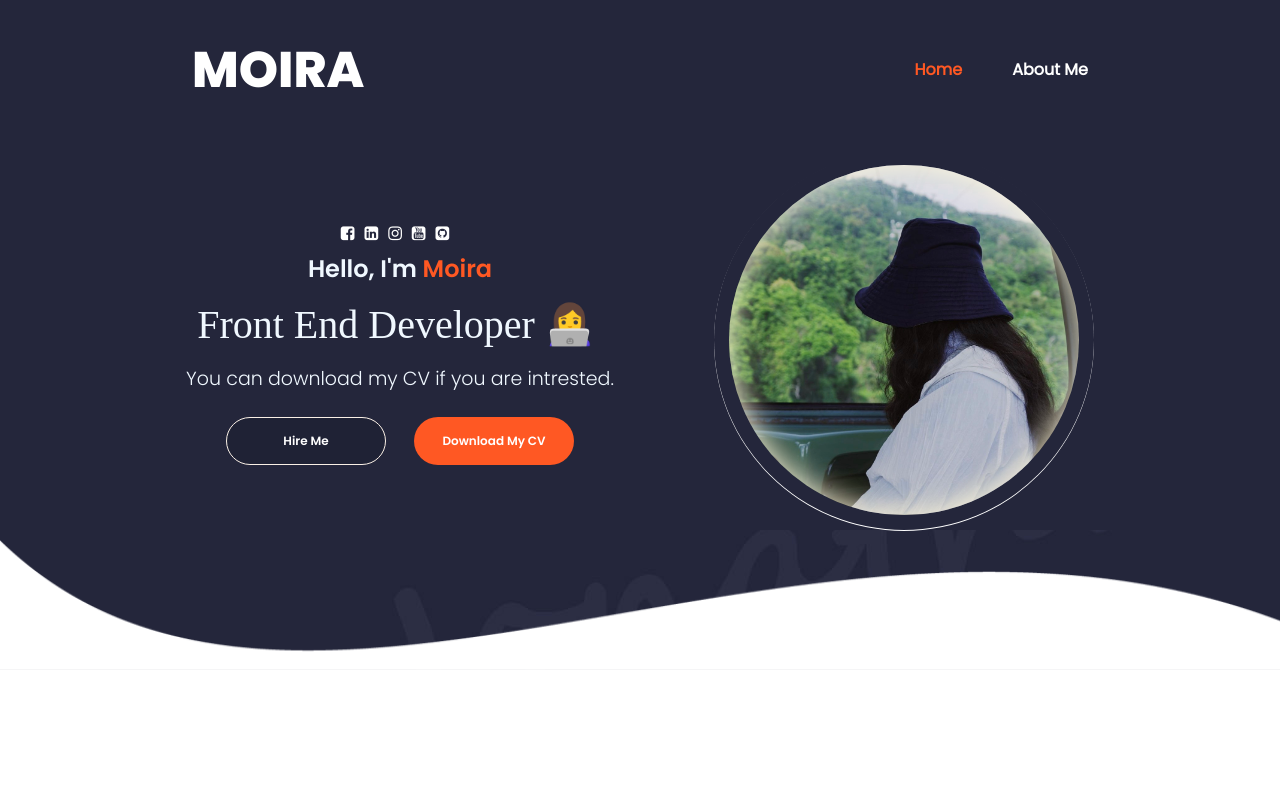
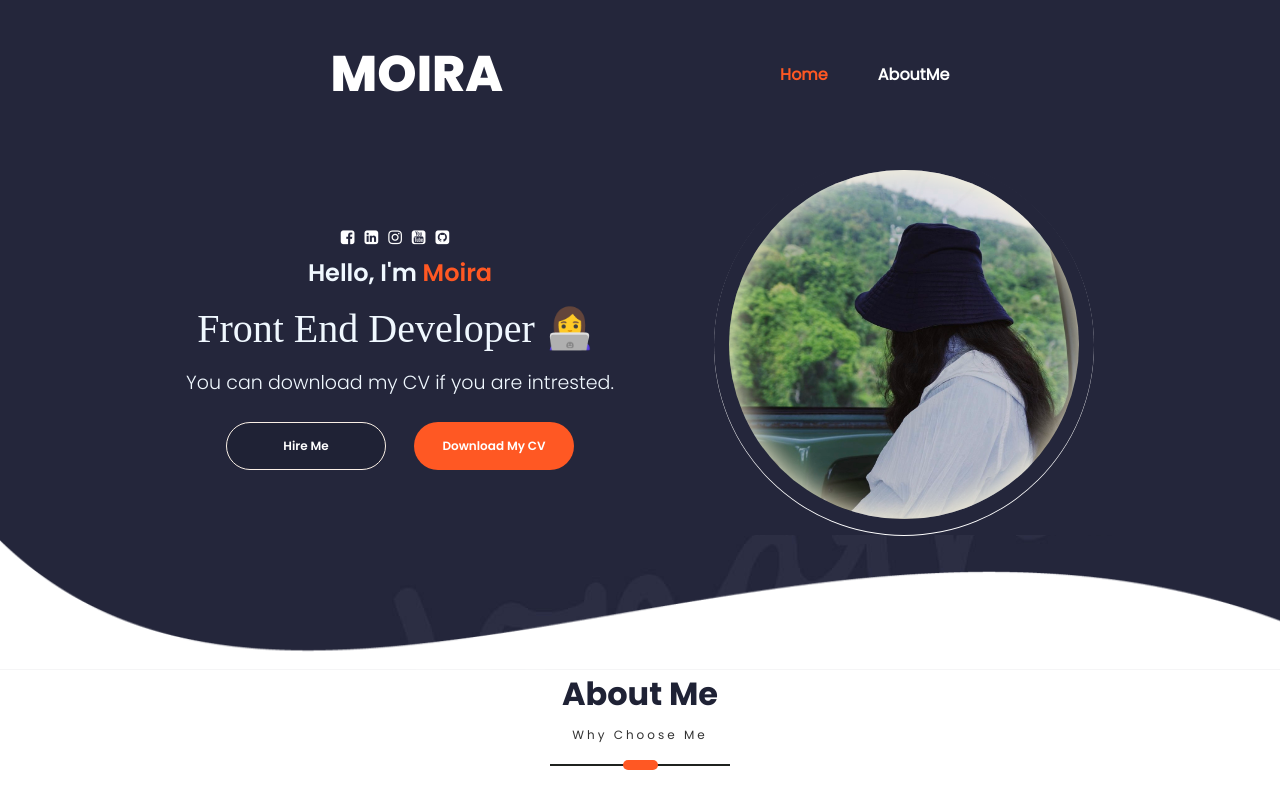
Before and after one commit to MoiraDust/React-Portfolio, a React (Create React App) app in the folder client/: page / in a window 1280 px wide. Shown: the top 808 px of the page. Built offline with nearby package versions, Linux system fonts and the light colour scheme; a web font is replaced by a local one.

Commit message:
about me

```diff
--- a/client/src/PortfolioContainer/AboutMe/AboutMe.js
+++ b/client/src/PortfolioContainer/AboutMe/AboutMe.js
@@ -2,7 +2,40 @@ import React, { useEffect } from "react";
 import ScreenHeading from "../../utilities/ScreenHeading/ScreenHeading";
 import ScrollerService from "../../utilities/ScrollService";
 import Animations from "../../utilities/Animations";
+import "./AboutMe.css";
 
-export default function AboutMe() {
-  return <div></div>;
+export default function AboutMe(props) {
+  let fadeInScreenHandler = (screen) => {
+    if (screen.fadeInScreen != props.id) return;
+    Animations.animations.fadeInScreen(props.id);
+  };
+  const fadeInSubscription =
+    ScrollerService.currentScreenFadeIn.subscribe(fadeInScreenHandler);
+  // create data
+  const SCREEN_CONSTANTS = {
+    description:
+      "Hi, I am Moira and I want to find an ICT-related job. I am a master of IT & Master of ITM who graduated from the University of Sydney in December 2021, My specialization is software development, and I am interested in web application development. I am a frequent user of React.js, javascript, HTML, CSS, MongoDB etc. Apart from that, I've been learning new things like PHP, Wordpress, Python and Django. In addition to my project experience in the resume, I also put some of my little interesting projects in LinkedIn featured. If you are interested, you can check them out by browsing my LinkedIn.",
+    highlights: {
+      heading: "Here are few highlights",
+      bullets: [
+        "MREN stack Developer",
+        "JavaScript Developer",
+        "Building REST API",
+        "Query SQL and non-SQL database",
+      ],
+    },
+    learning: {
+      heading: "Here are the skills I still learning and improving",
+      skills: ["AWS", "Wordpress", "CSS", "etc"],
+    },
+  };
+  // display data
+  const renderHighlights = () => {};
+  return (
+    <div className="about-me-container screen-container" id={props.id || ""}>
+      <div className="about-me-parent">
+        <ScreenHeading title={"About Me"} subHeading={"Why Choose Me"} />
+      </div>
+    </div>
+  );
 }
--- a/client/src/PortfolioContainer/Home/Footer/Footer.css
+++ b/client/src/PortfolioContainer/Home/Footer/Footer.css
@@ -9,7 +9,6 @@
     width: 100%;
     height: 100%;
     max-width: 1920px;
-
 }
 .footer-parent img{
     max-width: 100%;
--- a/client/src/PortfolioContainer/Home/Header/Header.css
+++ b/client/src/PortfolioContainer/Home/Header/Header.css
@@ -1,13 +1,13 @@
 .header-container{
     display: flex;
     justify-content: center;
-    height: 140px;
+    height: 149px;
     color: var(--white);
 }
 .header-parent{
     display: flex;
     align-items: center;
-    justify-content: space-between;
+    justify-content: space-around;
     height: 100%;
     width: 70%;
     color: var(--white);
@@ -63,7 +63,7 @@
         justify-content: space-around;
         background-color: #1f2235;
         z-index: 1000;
-        opacity: 0.8;
+        opacity: 0.5;
         transition: all 0.8s ease-out;
     }
     .header-option-seperator{
@@ -72,11 +72,8 @@
     .selected-header-option{
         color: var(--white);
     }
-    .header-option{
-        color: var(--white);
-    }
     .header-hamburger-bars{
-        font-size: 30px;
+        font-size: 36px;
         cursor: pointer;
         margin: 0px 10px;
         color: var(--white);
--- a/client/src/PortfolioContainer/Home/Home.css
+++ b/client/src/PortfolioContainer/Home/Home.css
@@ -2,7 +2,7 @@
     display: flex;
     flex-direction: column;
     justify-content: space-between;
-    /* height: 50vh !important; */
     min-height: 670px;
     background-image: url(../../assets//Home/bg.jpg);
+    background-repeat: no-repeat;
 }
--- a/client/src/PortfolioContainer/Home/Home.js
+++ b/client/src/PortfolioContainer/Home/Home.js
@@ -4,9 +4,9 @@ import Footer from "./Footer/Footer";
 import "./Home.css";
 import Header from "./Header/Header";
 
-export default function Home() {
+export default function Home(props) {
   return (
-    <div className="home-container">
+    <div className="home-container" id={props.id || ""}>
       <Header />
       <Profile />
       <Footer />
--- a/client/src/PortfolioContainer/Home/Profile/Profile.css
+++ b/client/src/PortfolioContainer/Home/Profile/Profile.css
@@ -6,6 +6,7 @@
     height: 10%;
     min-height: fit-content;
     background-image: url(../../../assets/Home/bg.jpg);
+    background-repeat: no-repeat;
 }
 .profile-parent{
     display: flex;
--- a/client/src/PortfolioContainer/PortfolioContainer.js
+++ b/client/src/PortfolioContainer/PortfolioContainer.js
@@ -16,5 +16,5 @@ export default function PortfolioContainer() {
     );
   };
 
-  return <div className="profile-container">{mapAllScreens()}</div>;
+  return <div className="portfolio-container">{mapAllScreens()}</div>;
 }
--- a/client/src/utilities/ScreenHeading/ScreenHeading.css
+++ b/client/src/utilities/ScreenHeading/ScreenHeading.css
@@ -1,46 +1,41 @@
-.screen-container{
+.heading-container {
     display: flex;
     flex-direction: column;
     align-items: center;
     width: 100%;
     margin: 0 0 50px 0;
   }
-
-.screen-heading{
+  .screen-sub-heading {
+    letter-spacing: 3px;
+    margin: 8px 0 10px 0;
+    font-size: 12px;
+    color: var(--black);
+  }
+  .screen-heading {
     font-size: 32px;
     color: #1f2235;
     font-family: "Poppins Bold";
   }
-
-.screen-sub-heading{
-    letter-spacing: 3px;
-    font-size: 12px;
-    margin: 8px 0 18px 0;
-    color: var(--black);
-}
-
-.heading-seperator{
+  .heading-seperator {
     display: flex;
     align-items: center;
     position: relative;
     width: 180px;
     margin: 10px 0 0 0;
   }
-
-.seperator-line{
+  .seperator-line {
     width: 100%;
     height: 2px;
-    background-color: #1f2235;
+    background-color: #1f221f;
   }
-
-.seperator-blob{
+  .seperator-blob {
     height: 10px;
     width: 100%;
     position: absolute;
     display: flex;
     justify-content: center;
   }
-.seperator-blob div{
+  .seperator-blob div {
     width: 35px;
     border-radius: 10px;
     background-color: var(--dark-orange);
--- a/client/src/utilities/ScreenHeading/ScreenHeading.js
+++ b/client/src/utilities/ScreenHeading/ScreenHeading.js
@@ -3,7 +3,7 @@ import "./ScreenHeading.css";
 
 export default function ScreenHeading(props) {
   return (
-    <div className="screen-container">
+    <div className="heading-container">
       <div className="screen-heading">
         <span>{props.title}</span>
       </div>
@@ -14,12 +14,10 @@ export default function ScreenHeading(props) {
       ) : (
         <div></div>
       )}
-
       <div className="heading-seperator">
-        <div className="seperator-line">
-          <div className="seperator-blob">
-            <div></div>
-          </div>
+        <div className="seperator-line"></div>
+        <div className="seperator-blob">
+          <div></div>
         </div>
       </div>
     </div>
--- a/client/src/utilities/commonUtils.js
+++ b/client/src/utilities/commonUtils.js
@@ -7,7 +7,7 @@ export const TOTAL_SCREENS = [
     component: Home,
   },
   {
-    screen_name: "About Me",
+    screen_name: "AboutMe",
     component: AboutMe,
   },
 ];
```
Lines whose indentation alone changed are shown as unchanged.
